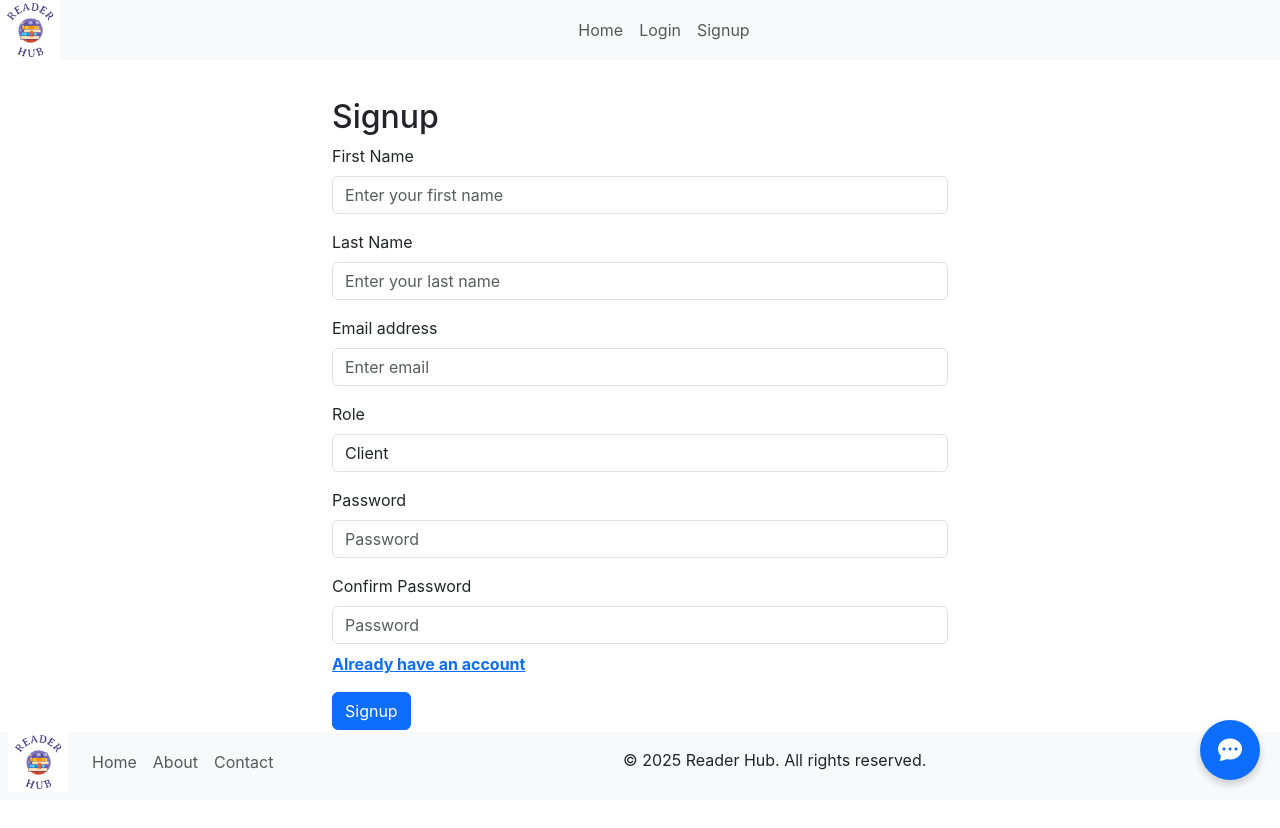
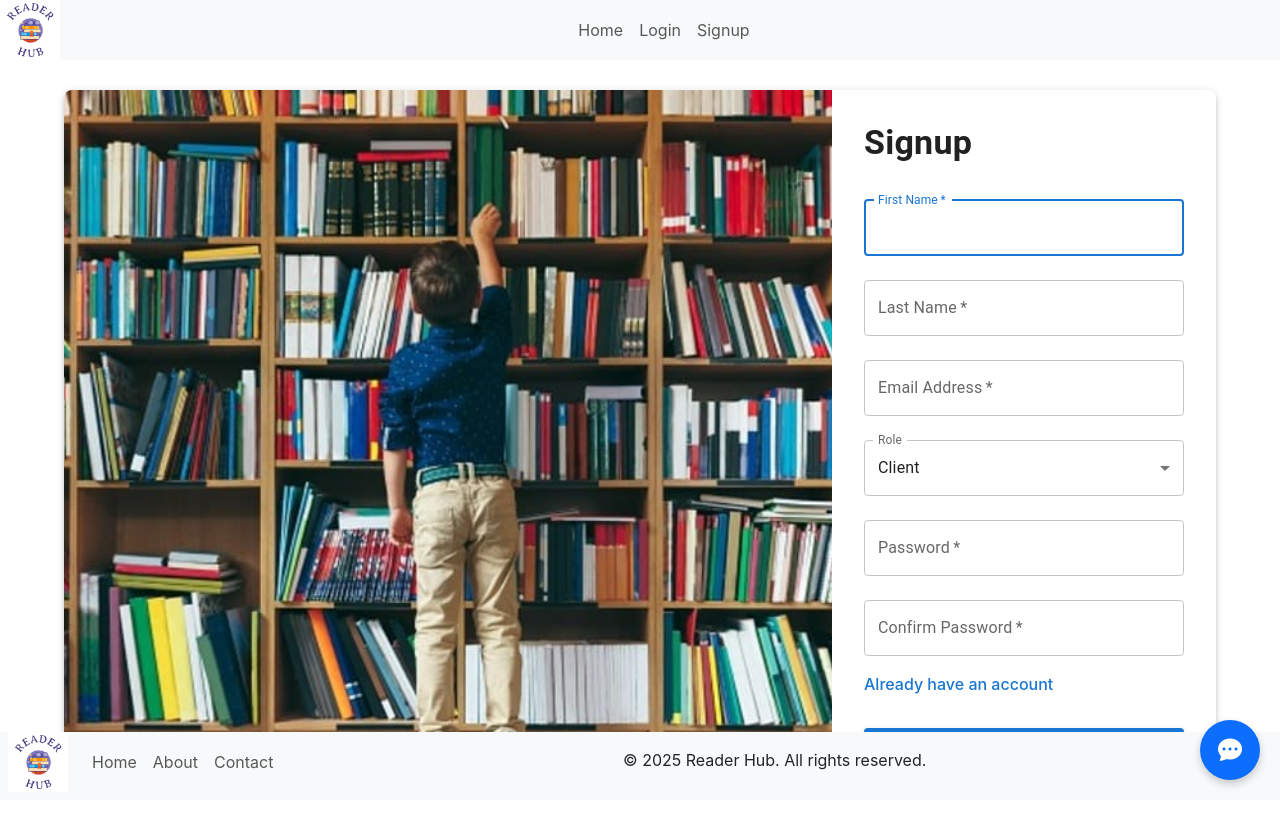
Before and after one commit to ibrahim-shahin23/reader-hub-ui, a React (Vite) app: page /signup in a window 1280 px wide. Shown: the top 828 px of the page. Built offline with nearby package versions, Linux system fonts and the light colour scheme.

Commit message:
modify login/signup styles

```diff
--- a/src/pages/login.tsx
+++ b/src/pages/login.tsx
@@ -1,6 +1,22 @@
 import React, { useState } from 'react';
+import adultReader from '../assets/library2.png'; // Adjust path as needed
 
-const Login: React.FC = () => {
+import {
+  Box,
+  Typography,
+  TextField,
+  Button,
+  Alert,
+  Paper,
+  Container,
+  Grid,
+  Link,
+  CircularProgress,
+  useTheme,
+  useMediaQuery
+} from '@mui/material';
+
+const Login = () => {
   const [formData, setFormData] = useState({
     email: '',
     password: ''
@@ -9,17 +25,19 @@ const Login: React.FC = () => {
   const [isSubmitting, setIsSubmitting] = useState(false);
   const [error, setError] = useState('');
   const [success, setSuccess] = useState('');
+  const theme = useTheme();
+  const isMobile = useMediaQuery(theme.breakpoints.down('md'));
 
-  const handleChange = (e: React.ChangeEvent<HTMLInputElement>) => {
+  const handleChange = (e) => {
     setFormData({
       ...formData,
-      [e.target.id]: e.target.value
+      [e.target.name]: e.target.value
     });
   };
 
-  const baseUrl = import.meta.env.VITE_BASE_URL
+  const baseUrl = import.meta.env.VITE_BASE_URL;
 
-  const handleSubmit = async (e: React.FormEvent) => {
+  const handleSubmit = async (e) => {
     e.preventDefault();
 
     // Basic validation
@@ -45,11 +63,11 @@ const Login: React.FC = () => {
 
       if (!response.ok) {
         const errorData = await response.json().catch(() => null);
-        console.log(errorData)
+        console.log(errorData);
         throw new Error(errorData?.message || 'Login failed');
       }
       const data = await response.json();
-      console.log(data)
+      console.log(data);
 
       // Store token and login status
       if (data.data.token) {
@@ -72,53 +90,84 @@ const Login: React.FC = () => {
   };
 
   return (
-    <div className="container col-12 col-md-6 mt-5">
-      <h2>Login</h2>
-      {error && <div className="alert alert-danger">{error}</div>}
-      {success && <div className="alert alert-success">{success}</div>}
+    <Container maxWidth="lg" sx={{ p:5,  display: 'flex' }}>
+      <Paper elevation={3} sx={{ width: '100%', overflow: 'hidden' }}>
+        <Grid container>
+          {/* Image section - takes 2/3 of the space on larger screens */}
+          {!isMobile && (
+            <Grid item xs={12} md={8} sx={{ height: '80vh' }}>
+              <Box
+                sx={{
+                  height: '100%',
+                  backgroundImage: `url(${adultReader})`,
+                  backgroundSize: 'cover',
+                  backgroundPosition: 'center'
+                }}
+              />
+            </Grid>
+          )}
 
-      <form onSubmit={handleSubmit}>
-        <div className="mb-3">
-          <label htmlFor="email" className="form-label">
-            Email address
-          </label>
-          <input
-            type="email"
-            className="form-control"
+          {/* Form section - takes 1/3 on larger screens, full width on mobile */}
+          <Grid item xs={12} md={4}>
+            <Box sx={{ p:4, height: '100%', display: 'flex', flexDirection: 'column', justifyContent: 'center' }}>
+              <Typography variant="h4" component="h1" gutterBottom sx={{ fontWeight: 'bold' }}>
+                Login
+              </Typography>
+
+              {error && <Alert severity="error" sx={{ mb: 2 }}>{error}</Alert>}
+              {success && <Alert severity="success" sx={{ mb: 2 }}>{success}</Alert>}
+
+              <Box component="form" onSubmit={handleSubmit} sx={{ mt: 1 }}>
+                <TextField
+                  margin="normal"
+                  required
+                  fullWidth
                   id="email"
-            placeholder="Enter email"
+                  label="Email Address"
+                  name="email"
+                  autoComplete="email"
+                  autoFocus
                   value={formData.email}
                   onChange={handleChange}
-
+                  sx={{ mb: 2 }}
                 />
-        </div>
-        <div className="mb-3">
-          <label htmlFor="password" className="form-label">
-            Password
-          </label>
-          <input
+                <TextField
+                  margin="normal"
+                  required
+                  fullWidth
+                  name="password"
+                  label="Password"
                   type="password"
-            className="form-control mb-2"
                   id="password"
-            placeholder="Password"
+                  autoComplete="current-password"
                   value={formData.password}
                   onChange={handleChange}
+                />
 
-          />
-          <div className="d-flex justify-content-between">
-            <a className='me-5' href="signup"><strong>Don't have an account</strong></a>
-            <a href="resetPassword"><strong>Forgot your Password</strong></a>
-          </div>
-        </div>
-        <button
+                <Box sx={{ display: 'flex', justifyContent: 'space-between', mt: 1, mb: 2 }}>
+                  <Link href="signup" variant="body2" sx={{ fontWeight: 'bold' }}>
+                    Don't have an account
+                  </Link>
+                  <Link href="resetPassword" variant="body2" sx={{ fontWeight: 'bold' }}>
+                    Forgot your Password
+                  </Link>
+                </Box>
+
+                <Button
                   type="submit"
-          className="btn btn-primary"
+                  fullWidth
+                  variant="contained"
                   disabled={isSubmitting}
+                  sx={{ mt: 2, py: 1.5 }}
                 >
-          {isSubmitting ? 'Logging in...' : 'Login'}
-        </button>
-      </form>
-    </div>
+                  {isSubmitting ? <CircularProgress size={24} color="inherit" /> : 'Login'}
+                </Button>
+              </Box>
+            </Box>
+          </Grid>
+        </Grid>
+      </Paper>
+    </Container>
   );
 };
 
--- a/src/pages/signup.tsx
+++ b/src/pages/signup.tsx
@@ -1,6 +1,23 @@
 import React, { useState } from 'react';
+import adultReader from '../assets/shelf2.png'; // Adjust path as needed
 
-// import signupImage from '../assets/adultReader.jpg';
+import {
+  Box,
+  Typography,
+  TextField,
+  Button,
+  Alert,
+  Paper,
+  Container,
+  Grid,
+  Link,
+  CircularProgress,
+  FormControl,
+  InputLabel,
+  Select,
+  MenuItem,
+  SelectChangeEvent
+} from '@mui/material';
 
 const Signup: React.FC = () => {
   const [formData, setFormData] = useState({
@@ -16,18 +33,21 @@ const Signup: React.FC = () => {
   const [error, setError] = useState('');
   const [success, setSuccess] = useState('');
 
-  const handleChange = (e: React.ChangeEvent<HTMLInputElement | HTMLSelectElement>) => {
-    const fieldId = e.target.id;
-    // Convert field IDs like "first-name" to "firstName" (camelCase)
-    const fieldName = fieldId.includes('-')
-      ? fieldId.replace(/-([a-z])/g, (_, letter) => letter.toUpperCase())
-      : fieldId;
-
+  const handleChange = (e: React.ChangeEvent<HTMLInputElement>) => {
     setFormData({
       ...formData,
-      [fieldName]: e.target.value
+      [e.target.name]: e.target.value
     });
   };
+
+  const handleSelectChange = (e: SelectChangeEvent) => {
+    setFormData({
+      ...formData,
+      role: e.target.value
+    });
+  };
+
+  const baseUrl = import.meta.env.VITE_BASE_URL;
 
   const handleSubmit = async (e: React.FormEvent) => {
     e.preventDefault();
@@ -42,11 +62,9 @@ const Signup: React.FC = () => {
       setError('Passwords do not match');
       return;
     }
-    const baseUrl = import.meta.env.VITE_BASE_URL;
 
     setIsSubmitting(true);
     setError('');
-
 
     try {
       const response = await fetch(`${baseUrl}/api/auth/register`, {
@@ -66,9 +84,9 @@ const Signup: React.FC = () => {
       if (!response.ok) {
         const errorData = await response.json();
         console.log('Response error details:', errorData);
-        console.log(formData.role)
+        console.log(formData.role);
         // Display the specific error message from the API to the user
-        setError(errorData.message || errorData.errors[0].message);
+        setError(errorData.message || (errorData.errors && errorData.errors[0]?.message) || 'Registration failed');
         return;
       }
       setSuccess('Signup successful! Redirecting to verification page...');
@@ -78,7 +96,7 @@ const Signup: React.FC = () => {
       }, 2000);
 
     } catch (err) {
-      // setError('Failed to sign up. Please try again later.');
+      setError('Failed to sign up. Please try again later.');
       console.error('Signup error:', err);
     } finally {
       setIsSubmitting(false);
@@ -86,113 +104,145 @@ const Signup: React.FC = () => {
   };
 
   return (
-    <div className="container col-12 col-md-6 mt-5">
-      {/* <div className='col-8' >
-        <img src={signupImage} alt="" />
-      </div>
-      <div className='col-4'> */}
+    <Container maxWidth="lg" sx={{  display: 'flex', p:5 }}>
+      <Paper elevation={3} sx={{ width: '100%', overflow: 'hidden', borderRadius: 2 }}>
+        <Grid container>
+          {/* Image section - takes 2/3 of the space */}
+          <Grid item xs={12} md={8} sx={{ display: { xs: 'none', md: 'block' } }}>
+            <Box
+              sx={{
+                height: '700px',
+                backgroundImage: `url(${adultReader})`,
+                backgroundSize: 'cover',
+                backgroundPosition: 'center'
+              }}
+            />
+          </Grid>
 
-      <h2>Signup</h2>
-      {error && <div className="alert alert-danger">{error}</div>}
-      {success && <div className="alert alert-success">{success}</div>}
+          {/* Form section - takes 1/3 on larger screens, full width on mobile */}
+          <Grid item xs={12} md={4}>
+            <Box
+              sx={{
+                p: 4,
+                height: { xs: 'auto', md: '700px' },
+                display: 'flex',
+                flexDirection: 'column'
+              }}
+            >
+              <Typography variant="h4" component="h1" gutterBottom sx={{ fontWeight: 'bold' }}>
+                Signup
+              </Typography>
 
-      <form onSubmit={handleSubmit}>
-        <div className="mb-3">
-          <label htmlFor="first-name" className="form-label">
-            First Name
-          </label>
-          <input
-            type="text"
-            className="form-control"
-            id="first-name"
-            placeholder="Enter your first name"
+              {error && <Alert severity="error" sx={{ mb: 2 }}>{error}</Alert>}
+              {success && <Alert severity="success" sx={{ mb: 2 }}>{success}</Alert>}
+
+              <Box component="form" onSubmit={handleSubmit} sx={{ mt: 1 }}>
+                <TextField
+                  margin="normal"
+                  required
+                  fullWidth
+                  id="firstName"
+                  label="First Name"
+                  name="firstName"
+                  autoComplete="given-name"
+                  autoFocus
                   value={formData.firstName}
                   onChange={handleChange}
+                />
+
+                <TextField
+                  margin="normal"
                   required
-          />
-        </div>
-        <div className="mb-3">
-          <label htmlFor="last-name" className="form-label">
-            Last Name
-          </label>
-          <input
-            type="text"
-            className="form-control"
-            id="last-name"
-            placeholder="Enter your last name"
+                  fullWidth
+                  id="lastName"
+                  label="Last Name"
+                  name="lastName"
+                  autoComplete="family-name"
                   value={formData.lastName}
                   onChange={handleChange}
+                />
+
+                <TextField
+                  margin="normal"
                   required
-          />
-        </div>
-        <div className="mb-3">
-          <label htmlFor="email" className="form-label">
-            Email address
-          </label>
-          <input
-            type="email"
-            className="form-control"
+                  fullWidth
                   id="email"
-            placeholder="Enter email"
+                  label="Email Address"
+                  name="email"
+                  autoComplete="email"
                   value={formData.email}
                   onChange={handleChange}
-            required
                 />
-        </div>
-        <div className="mb-3">
-          <label htmlFor="role" className="form-label">
-            Role
-          </label>
-          <select
-            className="form-control"
+
+                <FormControl fullWidth margin="normal">
+                  <InputLabel id="role-label">Role</InputLabel>
+                  <Select
+                    labelId="role-label"
                     id="role"
                     value={formData.role}
-            onChange={handleChange}
+                    label="Role"
+                    onChange={handleSelectChange}
                   >
-            <option value="client">Client</option>
-            <option value="publisher">Publisher</option>
-          </select>
-        </div>
-        <div className="mb-3">
-          <label htmlFor="password" className="form-label">
-            Password
-          </label>
-          <input
+                    <MenuItem value="client">Client</MenuItem>
+                    <MenuItem value="publisher">Publisher</MenuItem>
+                  </Select>
+                </FormControl>
+
+                <TextField
+                  margin="normal"
+                  required
+                  fullWidth
+                  name="password"
+                  label="Password"
                   type="password"
-            className="form-control mb-2"
                   id="password"
-            placeholder="Password"
+                  autoComplete="new-password"
                   value={formData.password}
                   onChange={handleChange}
+                />
+
+                <TextField
+                  margin="normal"
                   required
-          />
-        </div>
-        <div className="mb-3">
-          <label htmlFor="confirm-password" className="form-label">
-            Confirm Password
-          </label>
-          <input
+                  fullWidth
+                  name="confirmPassword"
+                  label="Confirm Password"
                   type="password"
-            className="form-control mb-2"
                   id="confirmPassword"
-            placeholder="Password"
+                  autoComplete="new-password"
                   value={formData.confirmPassword}
                   onChange={handleChange}
-            required
                 />
-          <a href="login"><strong>Already have an account</strong></a>
-        </div>
-        <button
+
+                <Box sx={{ mt: 1, mb: 2 }}>
+                  <Link href="login" underline="hover" sx={{ fontWeight: 'medium' }}>
+                    Already have an account
+                  </Link>
+                </Box>
+
+                <Button
                   type="submit"
-          className="btn btn-primary"
+                  fullWidth
+                  variant="contained"
                   disabled={isSubmitting}
+                  sx={{
+                    mt: 2,
+                    mb: 2,
+                    py: 1.5,
+                    bgcolor: 'primary.main',
+                    '&:hover': {
+                      bgcolor: 'primary.dark',
+                    }
+                  }}
                 >
-          {isSubmitting ? 'Signing up...' : 'Signup'}
-        </button>
-      </form>
-            </div>
-
-    // </div>
+                  {isSubmitting ? <CircularProgress size={24} color="inherit" /> : 'Signup'}
+                </Button>
+              </Box>
+            </Box>
+          </Grid>
+        </Grid>
+      </Paper>
+    </Container>
   );
 };
 
```
Lines whose indentation alone changed are shown as unchanged.
